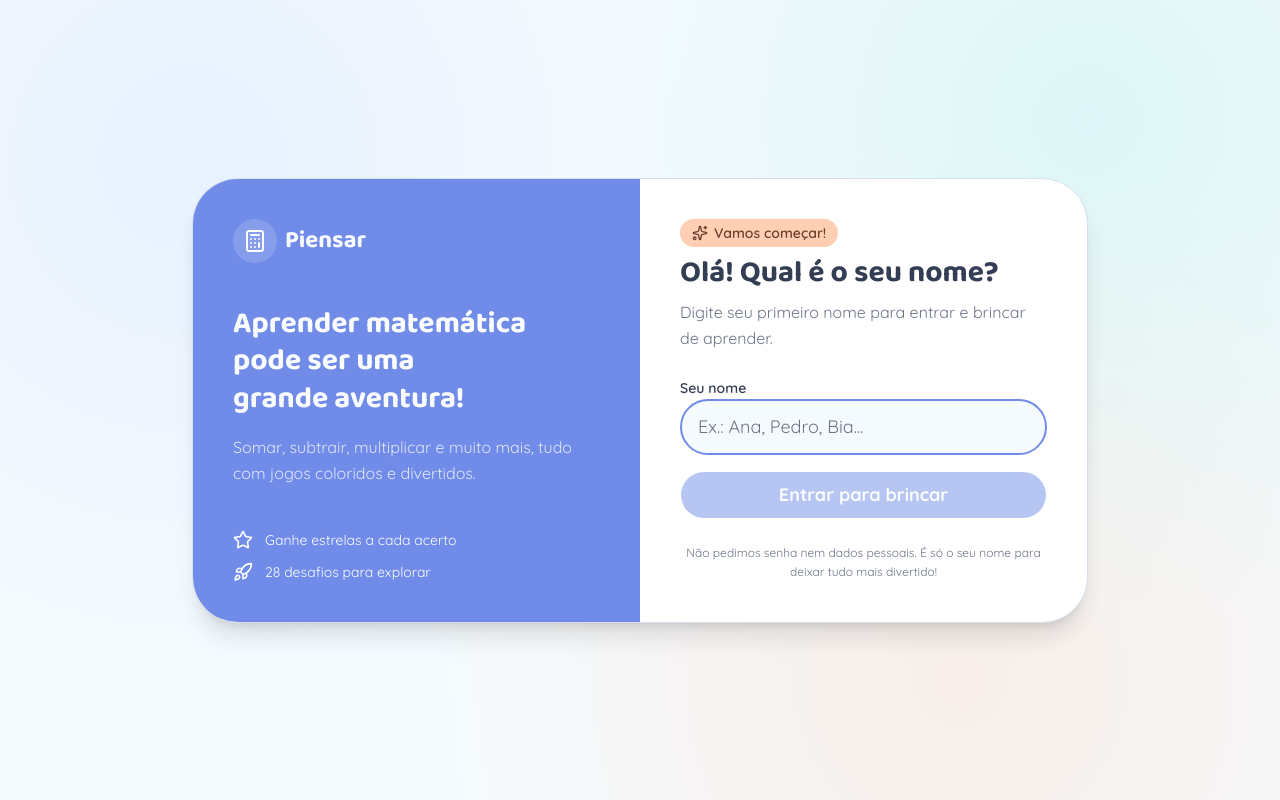
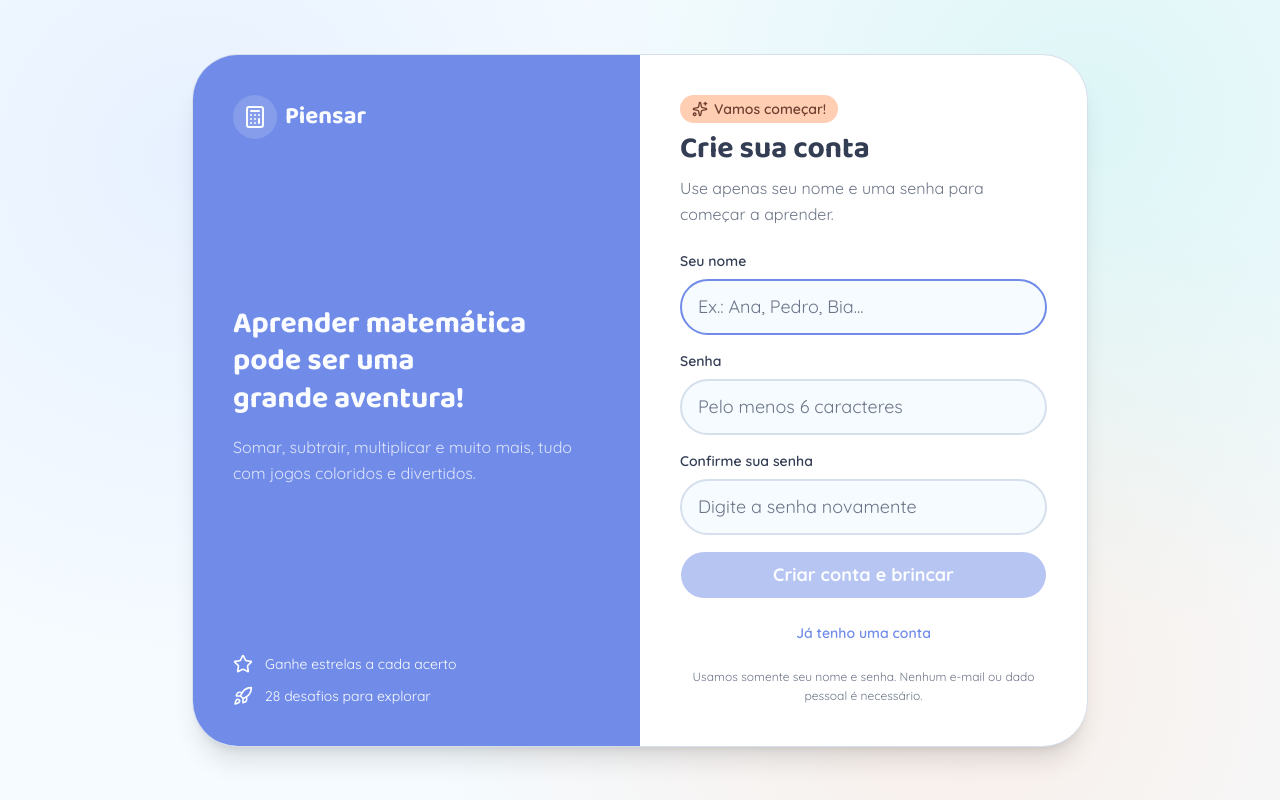
Before and after one commit to GuiBranco777/piensar, a Next.js app in the folder project/: page / in a window 1280 px wide. Built offline with nearby package versions, Linux system fonts and the light colour scheme.

Commit message:
Adiciona cadastro com nome e senha

```diff
--- a/project/app/page.tsx
+++ b/project/app/page.tsx
@@ -10,13 +10,26 @@ import { GameView } from "@/components/game-view"
 
 export default function Page() {
   const [userName, setUserName] = useState<string | null>(null)
+  const [account, setAccount] = useState<{ name: string; password: string } | null>(null)
   const [activeGame, setActiveGame] = useState<GameId | null>(null)
   const [stars, setStars] = useState(0)
   const [solvedIds, setSolvedIds] = useState<Set<GameId>>(new Set())
   const solved = solvedIds.size
   const [sidebarOpen, setSidebarOpen] = useState(false)
 
-  if (!userName) return <LoginScreen onLogin={setUserName} />
+  function handleAuth(name: string, password: string, mode: "login" | "signup") {
+    if (mode === "signup") {
+      setAccount({ name, password })
+      setUserName(name)
+      return
+    }
+
+    if (account && account.name.toLowerCase() === name.toLowerCase() && account.password === password) {
+      setUserName(account.name)
+    }
+  }
+
+  if (!userName) return <LoginScreen onLogin={handleAuth} />
 
   function handleLogout() {
     setUserName(null)
--- a/project/components/login-screen.tsx
+++ b/project/components/login-screen.tsx
@@ -7,17 +7,35 @@ import { Button } from "@/components/ui/button"
 import { Calculator, Sparkles, Star, Rocket } from "lucide-react"
 
 type LoginScreenProps = {
-  onLogin: (name: string) => void
+  onLogin: (name: string, password: string, mode: "login" | "signup") => void
 }
 
 export function LoginScreen({ onLogin }: LoginScreenProps) {
+  const [mode, setMode] = useState<"login" | "signup">("signup")
   const [name, setName] = useState("")
+  const [password, setPassword] = useState("")
+  const [confirmation, setConfirmation] = useState("")
+  const [error, setError] = useState("")
 
   function handleSubmit(e: React.FormEvent) {
     e.preventDefault()
     const trimmed = name.trim()
-    if (trimmed.length === 0) return
-    onLogin(trimmed)
+    setError("")
+
+    if (trimmed.length < 2) {
+      setError("Digite um nome com pelo menos 2 caracteres.")
+      return
+    }
+    if (password.length < 6) {
+      setError("A senha precisa ter pelo menos 6 caracteres.")
+      return
+    }
+    if (mode === "signup" && password !== confirmation) {
+      setError("As senhas não conferem.")
+      return
+    }
+
+    onLogin(trimmed, password, mode)
   }
 
   return (
@@ -67,14 +85,18 @@ export function LoginScreen({ onLogin }: LoginScreenProps) {
               <Sparkles className="size-4" aria-hidden="true" />
               Vamos começar!
             </span>
-            <h1 className="font-display text-3xl font-bold text-foreground">Olá! Qual é o seu nome?</h1>
+            <h1 className="font-display text-3xl font-bold text-foreground">
+              {mode === "signup" ? "Crie sua conta" : "Entre na sua conta"}
+            </h1>
             <p className="leading-relaxed text-muted-foreground">
-              Digite seu primeiro nome para entrar e brincar de aprender.
+              {mode === "signup"
+                ? "Use apenas seu nome e uma senha para começar a aprender."
+                : "Informe seu nome e senha para continuar seus desafios."}
             </p>
           </div>
 
-          <form onSubmit={handleSubmit} className="space-y-4">
-            <div className="space-y-2">
+          <form onSubmit={handleSubmit} className="flex flex-col gap-4">
+            <div className="flex flex-col gap-2">
               <label htmlFor="name" className="text-sm font-semibold text-foreground">
                 Seu nome
               </label>
@@ -84,24 +106,71 @@ export function LoginScreen({ onLogin }: LoginScreenProps) {
                 value={name}
                 onChange={(e) => setName(e.target.value)}
                 placeholder="Ex.: Ana, Pedro, Bia..."
-                autoComplete="off"
+                autoComplete="username"
                 autoFocus
                 maxLength={24}
                 className="w-full rounded-2xl border-2 border-input bg-background px-4 py-3 text-lg text-foreground outline-none transition-colors placeholder:text-muted-foreground focus:border-primary"
               />
             </div>
 
+            <div className="flex flex-col gap-2">
+              <label htmlFor="password" className="text-sm font-semibold text-foreground">
+                Senha
+              </label>
+              <input
+                id="password"
+                type="password"
+                value={password}
+                onChange={(e) => setPassword(e.target.value)}
+                placeholder="Pelo menos 6 caracteres"
+                autoComplete={mode === "signup" ? "new-password" : "current-password"}
+                className="w-full rounded-2xl border-2 border-input bg-background px-4 py-3 text-lg text-foreground outline-none transition-colors placeholder:text-muted-foreground focus:border-primary"
+              />
+            </div>
+
+            {mode === "signup" && (
+              <div className="flex flex-col gap-2">
+                <label htmlFor="confirmation" className="text-sm font-semibold text-foreground">
+                  Confirme sua senha
+                </label>
+                <input
+                  id="confirmation"
+                  type="password"
+                  value={confirmation}
+                  onChange={(e) => setConfirmation(e.target.value)}
+                  placeholder="Digite a senha novamente"
+                  autoComplete="new-password"
+                  className="w-full rounded-2xl border-2 border-input bg-background px-4 py-3 text-lg text-foreground outline-none transition-colors placeholder:text-muted-foreground focus:border-primary"
+                />
+              </div>
+            )}
+
+            {error && <p className="text-sm font-medium text-destructive" role="alert">{error}</p>}
+
             <Button
               type="submit"
-              disabled={name.trim().length === 0}
+              disabled={name.trim().length < 2 || password.length < 6 || (mode === "signup" && confirmation.length < 6)}
               className="h-12 w-full rounded-2xl text-lg font-bold"
             >
-              Entrar para brincar
+              {mode === "signup" ? "Criar conta e brincar" : "Entrar para brincar"}
             </Button>
           </form>
 
+          <button
+            type="button"
+            onClick={() => {
+              setMode((current) => (current === "signup" ? "login" : "signup"))
+              setError("")
+              setPassword("")
+              setConfirmation("")
+            }}
+            className="text-sm font-semibold text-primary underline-offset-4 hover:underline"
+          >
+            {mode === "signup" ? "Já tenho uma conta" : "Quero criar uma conta"}
+          </button>
+
           <p className="text-center text-xs leading-relaxed text-muted-foreground">
-            Não pedimos senha nem dados pessoais. É só o seu nome para deixar tudo mais divertido!
+            Usamos somente seu nome e senha. Nenhum e-mail ou dado pessoal é necessário.
           </p>
         </section>
       </div>
```
